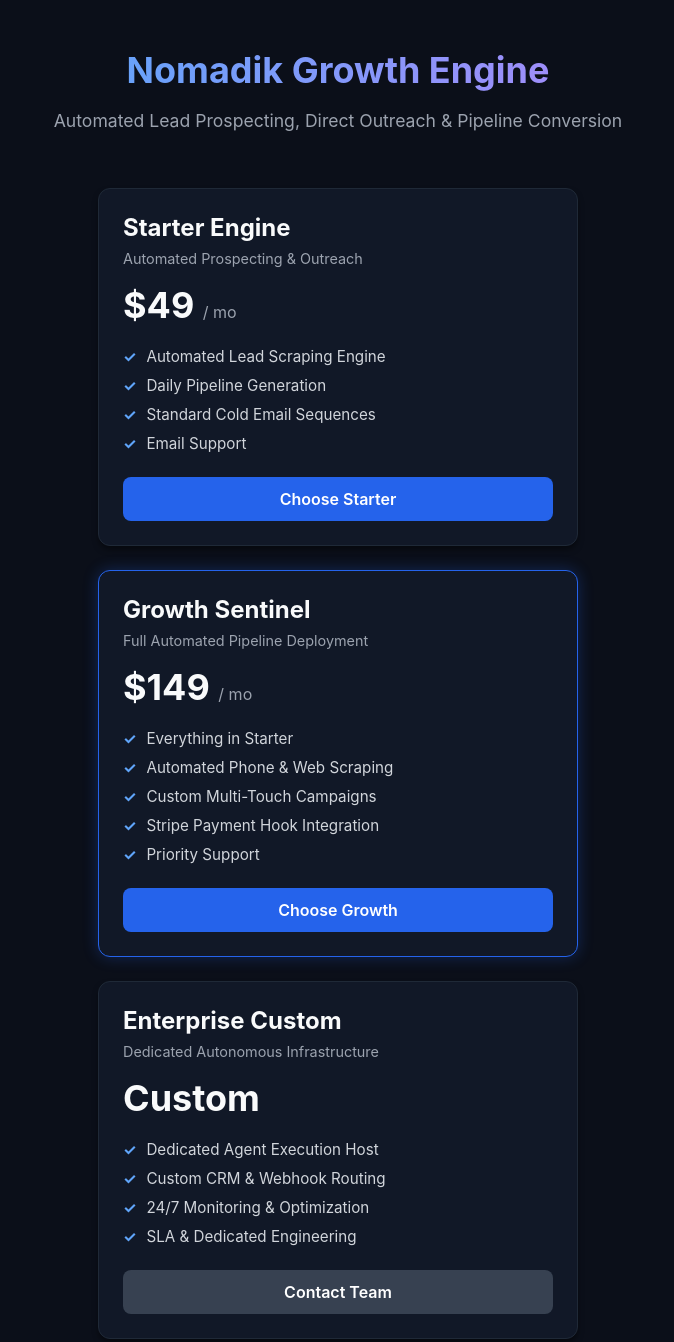
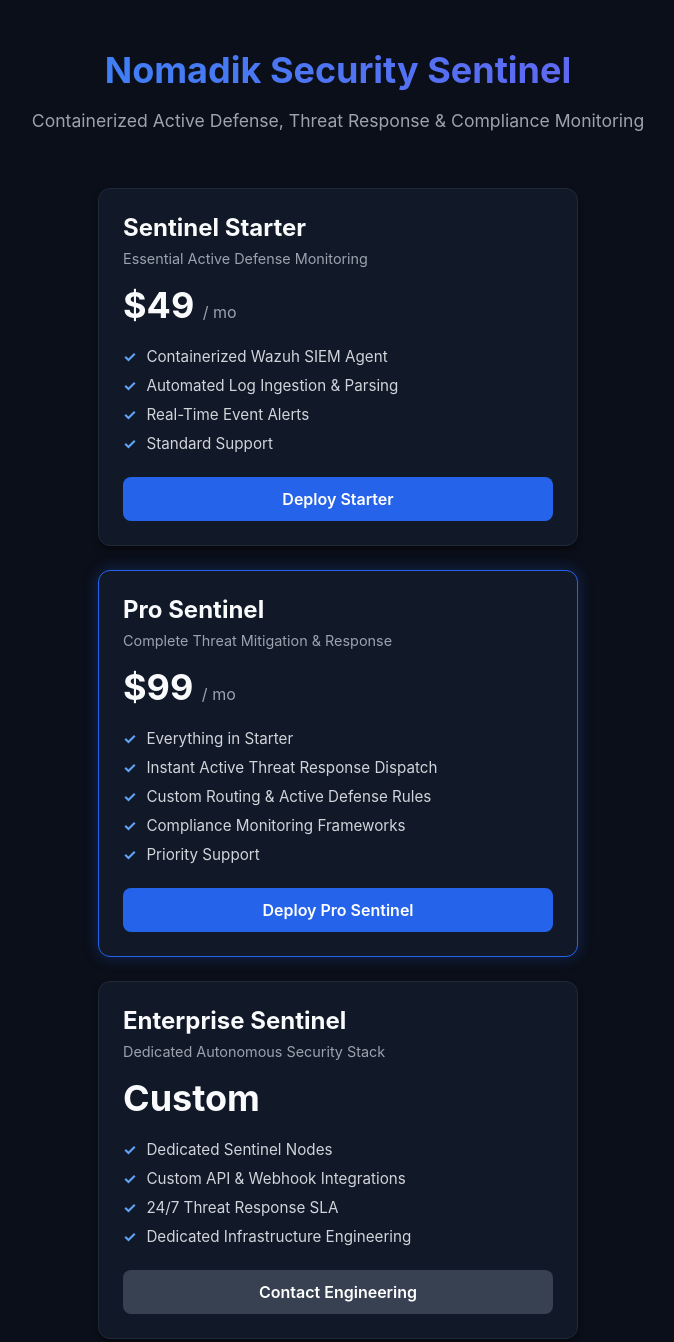
Before and after one commit to tak3bak/nomadik-sentinel-frontend, a website: page index.html in a window 1280 px wide. Shown: the whole page, without its empty margins (302-976 px from the left). Drawn offline with Linux system fonts and the light colour scheme.

Commit message:
fix: align index.html with Nomadik Security Sentinel product positioning

```diff
--- a/index.html
+++ b/index.html
@@ -3,7 +3,7 @@
 <head>
     <meta charset="UTF-8">
     <meta name="viewport" content="width=device-width, initial-scale=1.0">
-    <title>Nomadik - Autonomous Growth Agent</title>
+    <title>Nomadik Security Sentinel - Active Defense & Compliance</title>
     <style>
         :root {
             --bg-color: #0b0f19;
@@ -25,13 +25,13 @@
         }
         .header {
             text-align: center;
-            max-width: 600px;
+            max-width: 650px;
             margin-bottom: 40px;
         }
         .header h1 {
             font-size: 2.25rem;
             margin-bottom: 12px;
-            background: linear-gradient(90deg, #60a5fa, #a78bfa);
+            background: linear-gradient(90deg, #3b82f6, #6366f1);
             -webkit-background-clip: text;
             -webkit-text-fill-color: transparent;
         }
@@ -121,52 +121,52 @@
 <body>
 
     <div class="header">
-        <h1>Nomadik Growth Engine</h1>
-        <p>Automated Lead Prospecting, Direct Outreach & Pipeline Conversion</p>
+        <h1>Nomadik Security Sentinel</h1>
+        <p>Containerized Active Defense, Threat Response & Compliance Monitoring</p>
     </div>
 
     <div class="grid">
         <!-- Starter Tier -->
         <div class="card">
-            <h2>Starter Engine</h2>
-            <div class="sub">Automated Prospecting & Outreach</div>
+            <h2>Sentinel Starter</h2>
+            <div class="sub">Essential Active Defense Monitoring</div>
             <div class="price">$49 <span>/ mo</span></div>
             <ul class="features">
-                <li>Automated Lead Scraping Engine</li>
-                <li>Daily Pipeline Generation</li>
-                <li>Standard Cold Email Sequences</li>
-                <li>Email Support</li>
+                <li>Containerized Wazuh SIEM Agent</li>
+                <li>Automated Log Ingestion & Parsing</li>
+                <li>Real-Time Event Alerts</li>
+                <li>Standard Support</li>
             </ul>
-            <a href="https://buy.stripe.com/28EaEW5jMacrbwU2Uvd7q08" class="cta-button">Choose Starter</a>
+            <a href="https://buy.stripe.com/28EaEW5jMacrbwU2Uvd7q08" class="cta-button">Deploy Starter</a>
         </div>
 
         <!-- Pro Tier -->
         <div class="card featured">
-            <h2>Growth Sentinel</h2>
-            <div class="sub">Full Automated Pipeline Deployment</div>
-            <div class="price">$149 <span>/ mo</span></div>
+            <h2>Pro Sentinel</h2>
+            <div class="sub">Complete Threat Mitigation & Response</div>
+            <div class="price">$99 <span>/ mo</span></div>
             <ul class="features">
                 <li>Everything in Starter</li>
-                <li>Automated Phone & Web Scraping</li>
-                <li>Custom Multi-Touch Campaigns</li>
-                <li>Stripe Payment Hook Integration</li>
+                <li>Instant Active Threat Response Dispatch</li>
+                <li>Custom Routing & Active Defense Rules</li>
+                <li>Compliance Monitoring Frameworks</li>
                 <li>Priority Support</li>
             </ul>
-            <a href="https://buy.stripe.com/28EaEW5jMacrbwU2Uvd7q08" class="cta-button">Choose Growth</a>
+            <a href="https://buy.stripe.com/28EaEW5jMacrbwU2Uvd7q08" class="cta-button">Deploy Pro Sentinel</a>
         </div>
 
         <!-- Enterprise Tier -->
         <div class="card">
-            <h2>Enterprise Custom</h2>
-            <div class="sub">Dedicated Autonomous Infrastructure</div>
+            <h2>Enterprise Sentinel</h2>
+            <div class="sub">Dedicated Autonomous Security Stack</div>
             <div class="price">Custom</div>
             <ul class="features">
-                <li>Dedicated Agent Execution Host</li>
-                <li>Custom CRM & Webhook Routing</li>
-                <li>24/7 Monitoring & Optimization</li>
-                <li>SLA & Dedicated Engineering</li>
+                <li>Dedicated Sentinel Nodes</li>
+                <li>Custom API & Webhook Integrations</li>
+                <li>24/7 Threat Response SLA</li>
+                <li>Dedicated Infrastructure Engineering</li>
             </ul>
-            <a href="https://buy.stripe.com/28EaEW5jMacrbwU2Uvd7q08" class="cta-button secondary">Contact Team</a>
+            <a href="https://buy.stripe.com/28EaEW5jMacrbwU2Uvd7q08" class="cta-button secondary">Contact Engineering</a>
         </div>
     </div>
 
```
